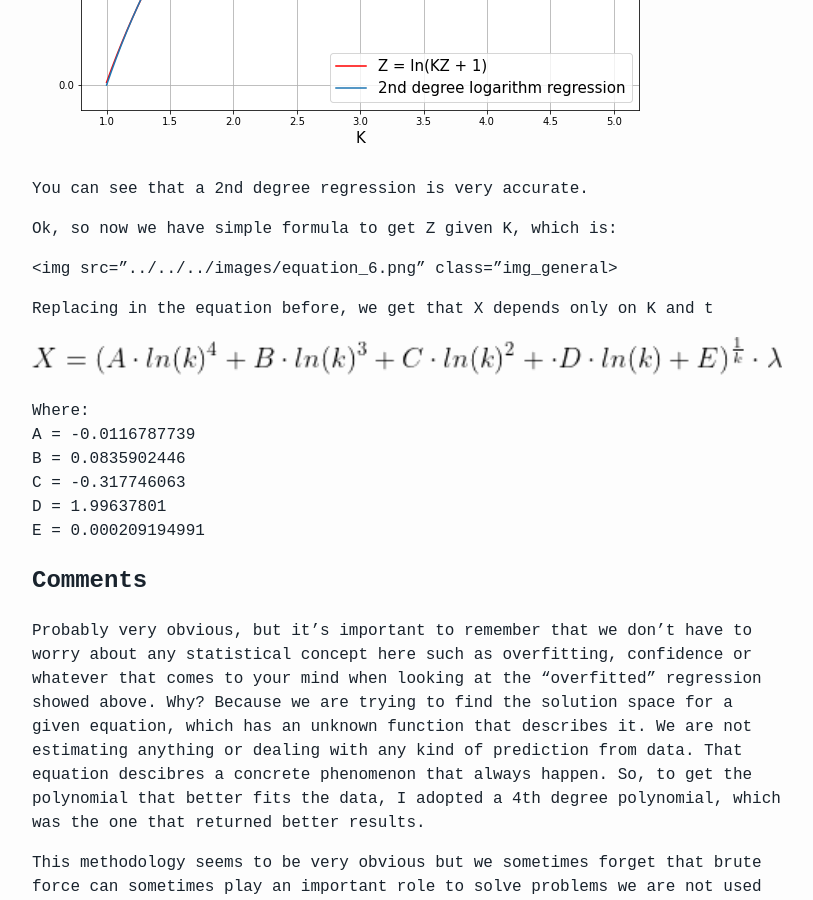
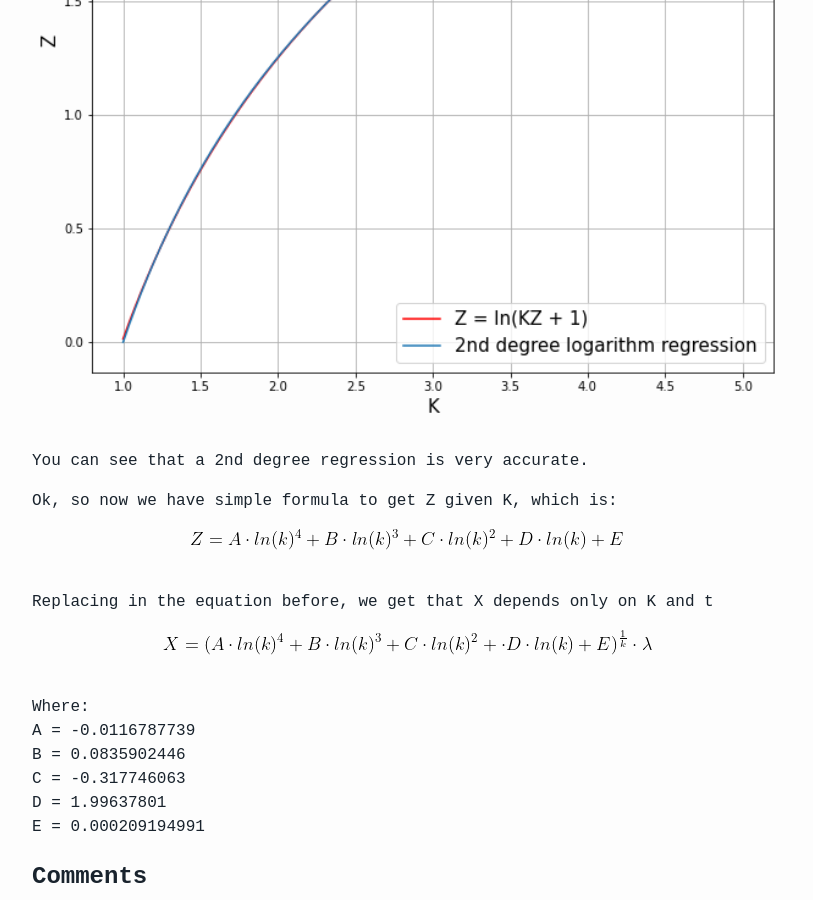
Before and after one commit to leonelBianchi/lebianchi.github.io, a Jekyll site: the page built from _posts/2020-12-23-equation-solving.md, in a window 1280 px wide and 900 px high, scrolled down 3406 px. Shown: the whole window, without its empty margins (233-1046 px from the left). Built offline with Jekyll 4.4.1, drawn with Linux system fonts in a browser that asks for light colours.

```diff
--- a/_posts/2020-12-23-equation-solving.md
+++ b/_posts/2020-12-23-equation-solving.md
@@ -106,20 +106,20 @@
 
 With that code, you can generate a polynomial regression for that group of data points. I used the logarithm of the Z values, because I could figure out that the solution space follows a logarithm trend, but we can adopt whatever function that better fits the data. Here I show different regressions:
 
-<img src="../../../images/equation_4.png"> <br>
+<img src="../../../images/equation_4.png" class="img_general"> <br>
 
-<img src="../../../images/equation_5.png"> <br>
+<img src="../../../images/equation_5.png" class="img_general"> <br>
 
 You can see that a 2nd degree regression is very accurate.
 
 
 Ok, so now we have simple formula to get Z given K, which is: <br>
 
-<img src="../../../images/equation_6.png" class="img_general> <br>
+<img src="../../../images/equation_6.png" class="center"> <br>
 
 Replacing in the equation before, we get that X depends only on K and t <br>
 
-<img src="../../../images/equation_7.png" class="img_general"> <br>
+<img src="../../../images/equation_7.png" class="center"> <br>
 
 Where:
   A = -0.0116787739<br>
```
